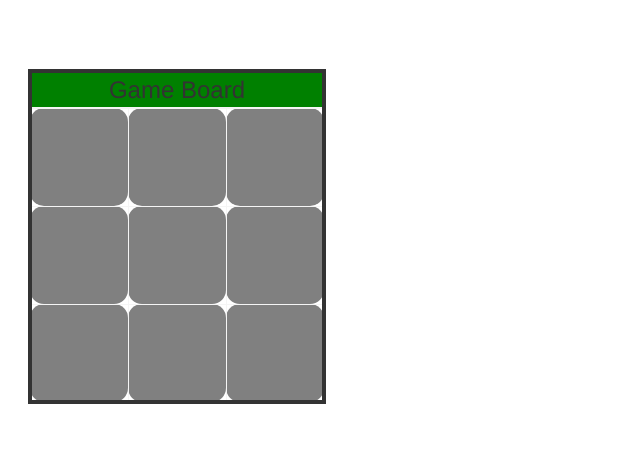
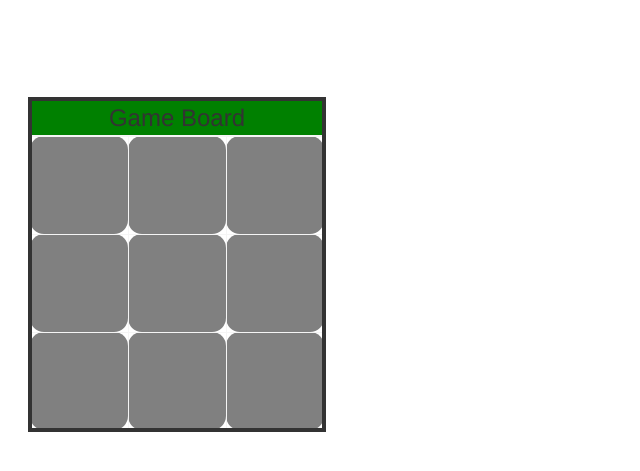
Before and after one commit to HaideiGV/flaskgame, a Flask app: page /game in a window 1280 px wide. Shown: the part 51-522 px from the top of the page, without its empty margins (0-640 px from the left). Run offline with Flask 2, Linux system fonts and the light colour scheme; some libraries are stand-ins or nearby versions.

```diff
--- a/static/css/chat.css
+++ b/static/css/chat.css
@@ -80,7 +80,7 @@ body {
 .game-container{
     float: left;
     width: 45%;
-    margin-top: 3em;
+    margin-top: 5em;
 }
 
 .login{
```
